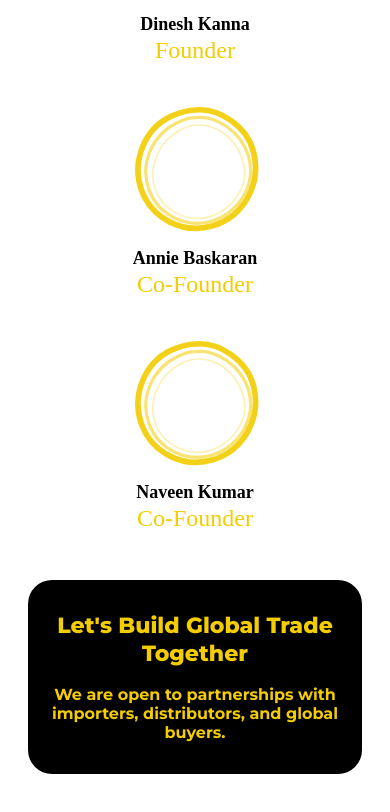
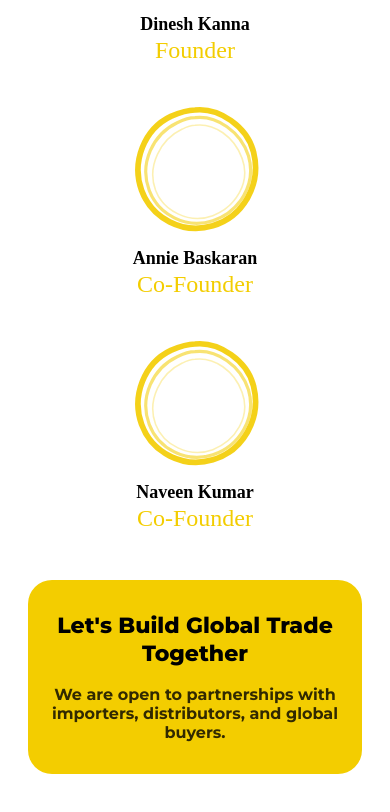
Before and after one commit to Rishidevlx/agri-about, a React (Vite) app: page / in a window 390 px wide. Shown: the part 2848-3660 px from the top of the page. Built offline with nearby package versions, Linux system fonts and the light colour scheme; a web font is replaced by a local one.

Commit message:
Final corrections

```diff
--- a/src/components/OurStrength.tsx
+++ b/src/components/OurStrength.tsx
@@ -9,7 +9,7 @@ const BACKGROUND = '#FFFFFF';
 
 const OurStrength: React.FC = () => {
   return (
-    <section className="our-strength-section" style={{ backgroundColor: BACKGROUND, padding: '0', overflow: 'hidden', marginTop: '-120px' }}>
+    <section className="our-strength-section" style={{ backgroundColor: BACKGROUND, padding: '0', overflow: 'hidden', marginTop: '-10px' }}>
 
       <h2 className="our-strength-heading" style={{
         fontFamily: 'Montserrat, sans-serif',
@@ -17,7 +17,7 @@ const OurStrength: React.FC = () => {
         fontWeight: 900,
         textAlign: 'center',
         color: '#000',
-        padding: '60px 0 50px',
+        padding: '20px 0 50px',
         letterSpacing: '1px',
       }}>
         OUR STRENGTH
--- a/src/components/OurTeam.tsx
+++ b/src/components/OurTeam.tsx
@@ -71,16 +71,21 @@ const OurTeam: React.FC = () => {
       {/* CTA */}
       <div style={{
         textAlign: 'center',
-        padding: isMobile ? '32px 16px' : '48px 40px',
-        backgroundColor: '#000000',
+        padding: isMobile ? '32px 16px' : '0 40px',
+        backgroundColor: '#F3CD00',
         borderRadius: '24px',
         margin: isMobile ? '0 16px' : '0 auto',
-        maxWidth: '1100px',
+        maxWidth: '1577px',
+        height: isMobile ? 'auto' : '281px',
+        display: 'flex',
+        flexDirection: 'column',
+        alignItems: 'center',
+        justifyContent: 'center',
       }}>
         <h3 style={{
           fontFamily: 'Montserrat, sans-serif',
           fontSize: isMobile ? '22px' : '32px',
-          fontWeight: 800, color: '#F3CD00',
+          fontWeight: 800, color: '#000000',
           lineHeight: '1.3', marginBottom: '16px',
         }}>
           Let's Build Global Trade Together
@@ -88,7 +93,7 @@ const OurTeam: React.FC = () => {
         <p style={{
           fontFamily: 'Montserrat, sans-serif',
           fontSize: isMobile ? '16px' : '22px',
-          fontWeight: 600, color: '#F3CD00',
+          fontWeight: 600, color: '#312900',
         }}>
           We are open to partnerships with importers, distributors, and global buyers.
         </p>
--- a/src/components/SupplyDriven.tsx
+++ b/src/components/SupplyDriven.tsx
@@ -83,7 +83,7 @@ const SupplyDriven: React.FC = () => {
                       maxWidth: '450px'
                     }}
                   >
-                    We leverage our wide farmer network to provide:
+                    We leverage our wide farmer network{' '}<br />to provide:
                   </motion.p>
                 </div>
 
@@ -124,17 +124,7 @@ const SupplyDriven: React.FC = () => {
       </div>
 
       <div className="desktop-only-view" style={{ position: 'relative' }}>
-        {/* Center Vertical Line */}
-        <div style={{
-          position: 'absolute',
-          left: '50%',
-          top: '120px',
-          bottom: '120px',
-          width: '2px',
-          backgroundColor: '#e0e0e0',
-          transform: 'translateX(-50%)',
-          zIndex: 1
-        }} />
+
 
         {/* TOP BLOCK DESKTOP */}
         <div style={{
@@ -174,7 +164,7 @@ const SupplyDriven: React.FC = () => {
                 margin: 0
               }}
             >
-              We leverage our wide farmer network to provide:
+              We leverage our wide farmer network{' '}<br />to provide:
             </motion.p>
           </div>
 
@@ -224,8 +214,8 @@ const SupplyDriven: React.FC = () => {
         {/* STEPS BLOCK DESKTOP */}
         <div style={{
           display: 'flex',
-          minHeight: 'clamp(500px, 46.9vw, 750px)',
-          padding: '0 8% 80px',
+          minHeight: 'clamp(300px, 28vw, 450px)',
+          padding: '0 8% 20px',
           backgroundColor: '#fff',
           gap: '10%',
           alignItems: 'center'
--- a/src/components/WhomWeWorkWith.tsx
+++ b/src/components/WhomWeWorkWith.tsx
@@ -5,7 +5,7 @@ import { useIsMobile } from '../hooks/useIsMobile';
 const WhomWeWorkWith: React.FC = () => {
   const isMobile = useIsMobile();
   return (
-    <section style={{ backgroundColor: '#fff', padding: isMobile ? '40px 0 60px' : '60px 0 90px' }}>
+    <section style={{ backgroundColor: '#fff', padding: isMobile ? '40px 0 60px' : '60px 0 30px' }}>
 
       <h2 style={{
         fontFamily: 'Montserrat,sans-serif', fontSize: isMobile ? '32px' : '52px', fontWeight: 800,
```
